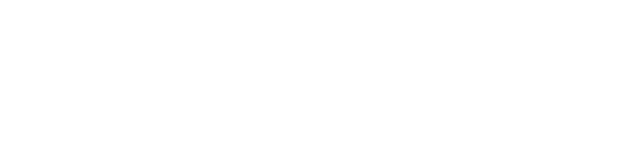
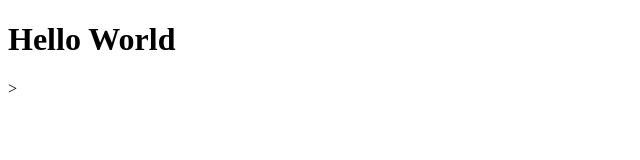
Before and after one commit to iAbran/sistema-de-registro, a plain HTML site: page index.html in a window 1280 px wide. Shown: the whole page, without its empty margins (0-640 px from the left). Drawn offline with Linux system fonts and the light colour scheme.

Commit message:
completar la linea de parrafo

```diff
--- a/index.html
+++ b/index.html
@@ -6,6 +6,11 @@
     <title>By Motete-SAM</title>
 </head>
 <body>
+
+    <div>
+        <h1>Hello World</h1>>
+    </div>
+
     <script src="app.js"></script>
 </body>
 </html>
```
